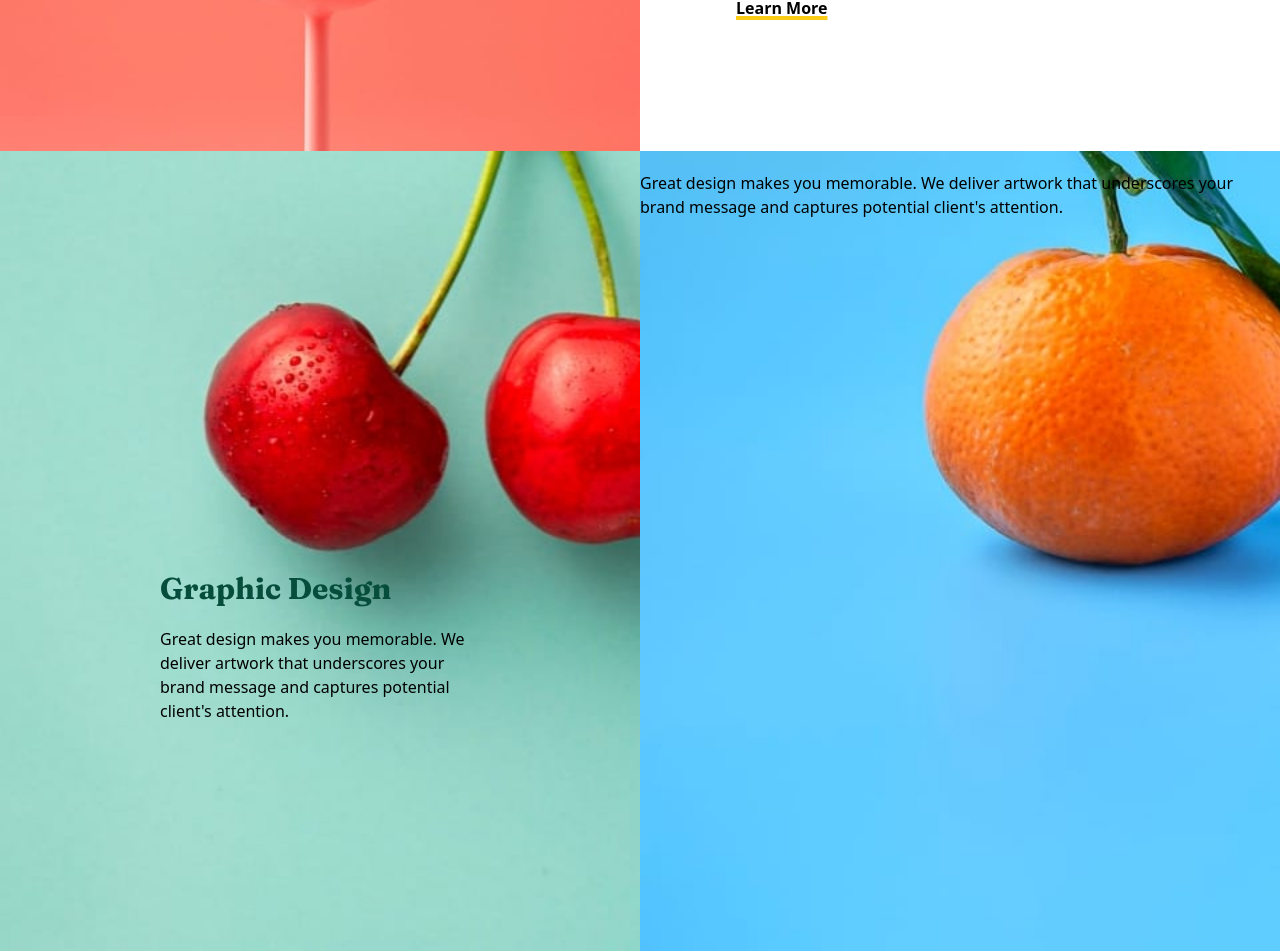
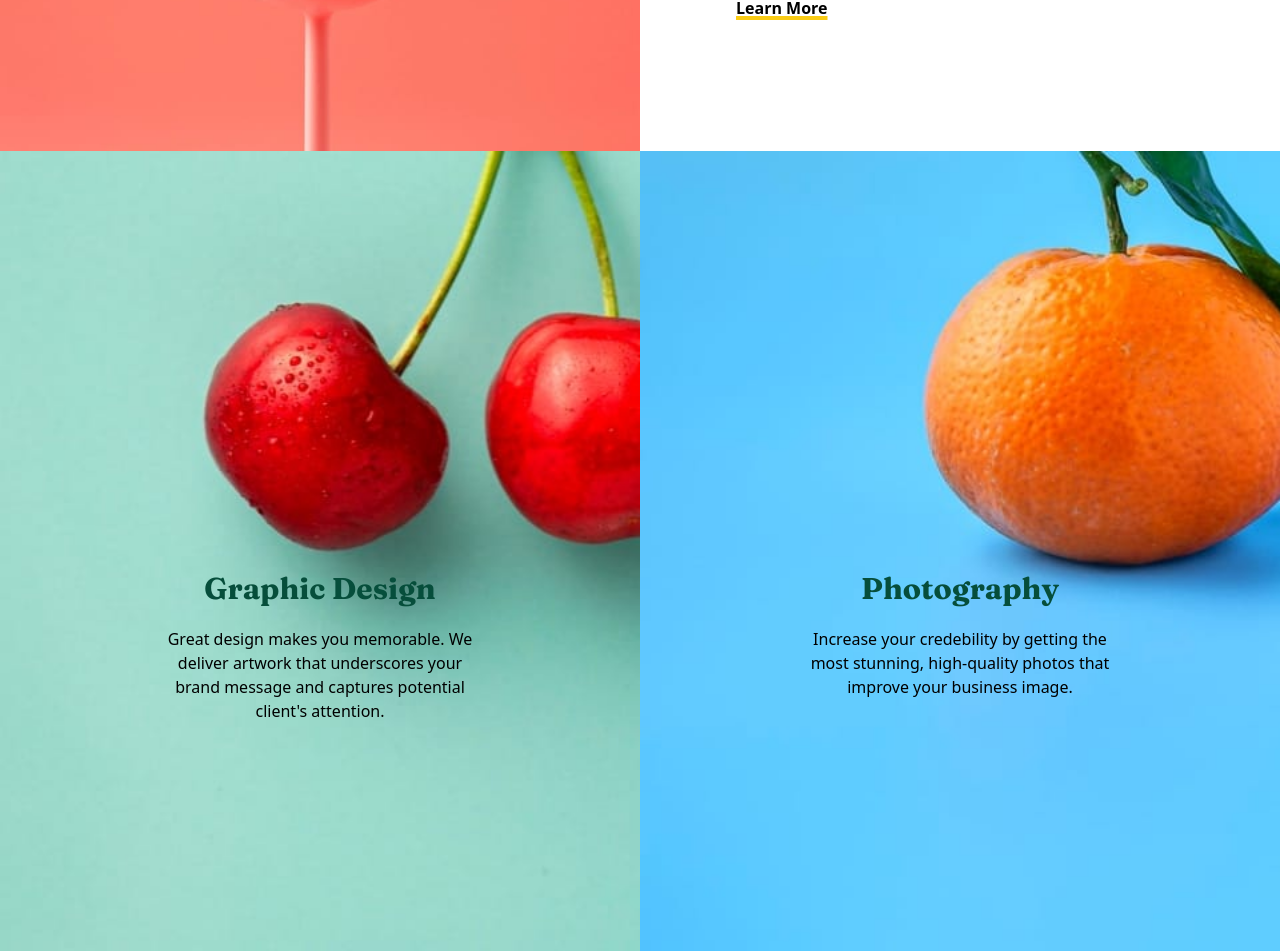
Before and after one commit to patacsilpam/frontend-mentor, a React (Vite) app in the folder react-sunnyside-landing-page/: page / in a window 1280 px wide. Shown: the part 1716-2667 px from the top of the page. Built offline with nearby package versions, Linux system fonts and the light colour scheme.

Commit message:
chore: centered text

```diff
--- a/react-sunnyside-landing-page/src/pages/Home.jsx
+++ b/react-sunnyside-landing-page/src/pages/Home.jsx
@@ -47,20 +47,23 @@ export const Home = () => {
           </div>
           {/*GRAPHIC DESIGN */}
         <div className='grid md:grid-cols-2 '>
-          <div className="bg-[url('/images/mobile/image-graphic-design.jpg')] md:bg-[url('/images/desktop/image-graphic-design.jpg')] bg-cover relative h-screen">
+          <div className="bg-[url('/images/mobile/image-graphic-design.jpg')] md:bg-[url('/images/desktop/image-graphic-design.jpg')] bg-cover relative h-screen text-center">
             <div className='absolute top-1/2 left-1/2 transform -translate-x-1/2 -translate-y-1/8 mt-5'>
               <h1 className='font-Fraunces text-3xl text-emerald-900'>Graphic Design</h1>
-              <p className='md:my-5'>
+              <p className='md:my-5 ext-emerald-900'>
                 Great design makes you memorable. We deliver artwork that underscores your brand message
                 and captures potential client's attention.
               </p>
             </div>
           </div>
-          <div className="bg-[url('/images/mobile/image-photography.jpg')] md:bg-[url('/images/desktop/image-photography.jpg')]  bg-cover ">
-            <p className='md:my-5'>
-              Great design makes you memorable. We deliver artwork that underscores your brand message
-              and captures potential client's attention.
-            </p>
+          <div className="bg-[url('/images/mobile/image-photography.jpg')] md:bg-[url('/images/desktop/image-photography.jpg')]  bg-cover relative h-screen text-center">
+            <div className='absolute top-1/2 left-1/2 transform -translate-x-1/2 -translate-y-1/8 mt-5'>
+              <h1 className='font-Fraunces text-3xl text-emerald-900'>Photography</h1>
+              <p className='md:my-5 ext-emerald-900'>
+                Increase your credebility by getting the most stunning,
+                high-quality photos that improve your business image.
+              </p>
+            </div>
           </div>
         </div>
         </div>
```
